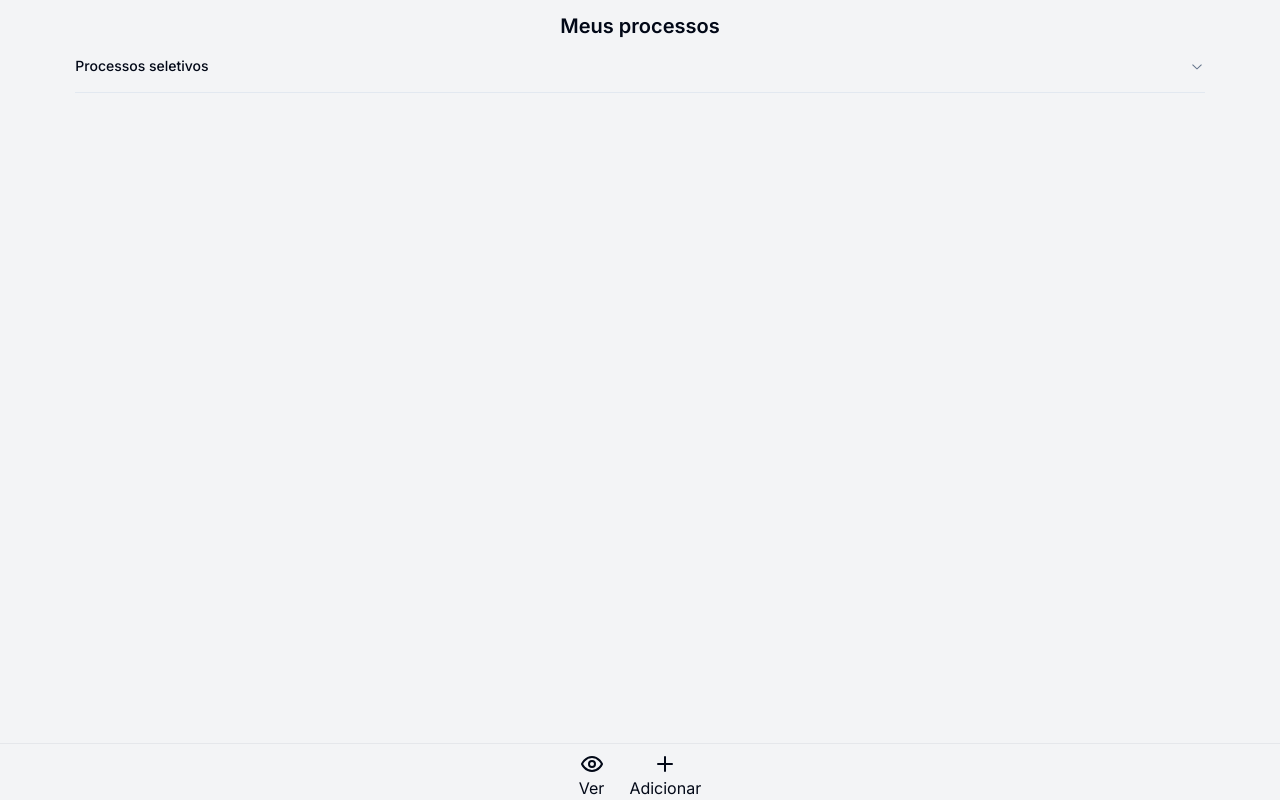
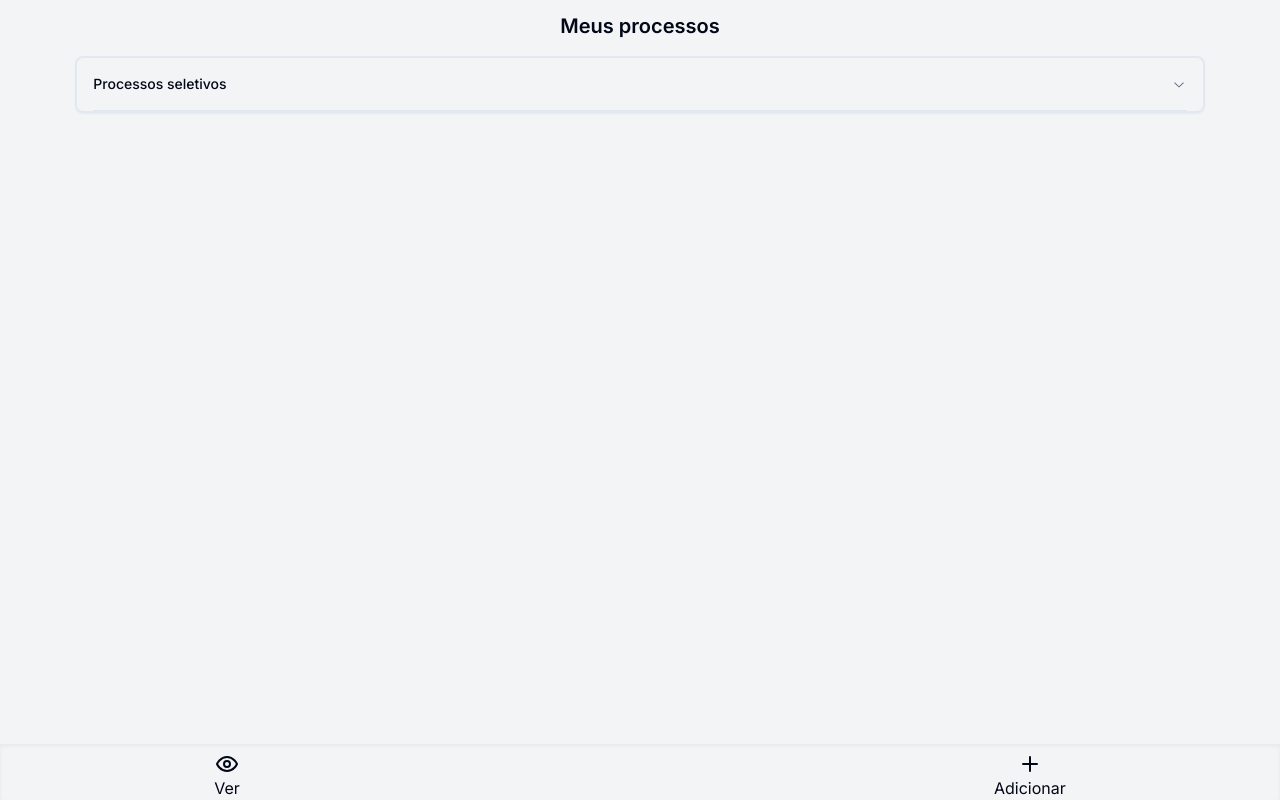
Before and after one commit to JoaoMarcosCS/processosSeletivos, a Next.js app: page / in a window 1280 px wide. Built offline with nearby package versions, Linux system fonts and the light colour scheme.

Commit message:
feat: Adicionado shadows nos componentes

```diff
--- a/app/footer/footer.tsx
+++ b/app/footer/footer.tsx
@@ -43,7 +43,7 @@ const FormSchema = z.object({
 export const Footer = () => {
 
   return (
-    <div className="w-full justify-center items-center gap-2 border-t border-t-gray-200  pt-2 px-6 flex fixed  bottom-0">
+    <div className="w-full justify-around items-center shadow-inner pt-2 px-6 flex fixed  bottom-0">
       <button className="flex justify-center items-center flex-col px-1"><Eye/>Ver</button>
       <Separator orientation="vertical" />
       <Dialog>
--- a/app/processosTable/processosTable.tsx
+++ b/app/processosTable/processosTable.tsx
@@ -67,25 +67,12 @@ const invoices = [
 
 export const ProcessosTable = () => {
 
-    // const [vagas, setVagas] = useState([{}]);
-
-    // useEffect(() => {
-    //     async function fetchData() {
-    //         try {
-    //             const result = await db.vagas.findMany();
-    //             setVagas(result);
-    //         } catch (error) {
-    //             console.error('Erro ao buscar os dados:', error);
-    //         }
-    //     }
-    // }, [vagas])
-
     return (
-        <Accordion type="single" collapsible className=" w-11/12">
+        <Accordion type="single" collapsible className=" w-11/12 border-2 shadow-sm rounded-lg px-4 mt-4">
             <AccordionItem value="item-1">
                 <AccordionTrigger>Processos seletivos</AccordionTrigger>
                 <AccordionContent>
-                    <Table>
+                    <Table className=" shadow-2xl border rounded">
                         <TableHeader>
                             <TableRow>
                                 <TableHead className="w-[100px]">Nome</TableHead>
```
